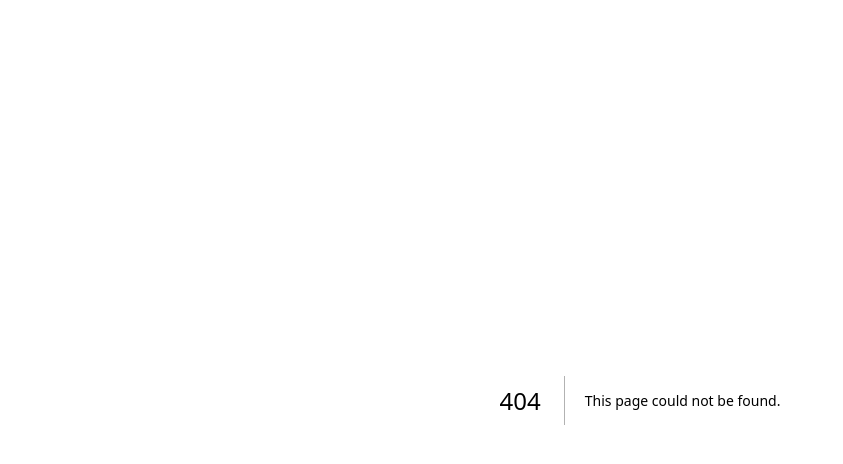
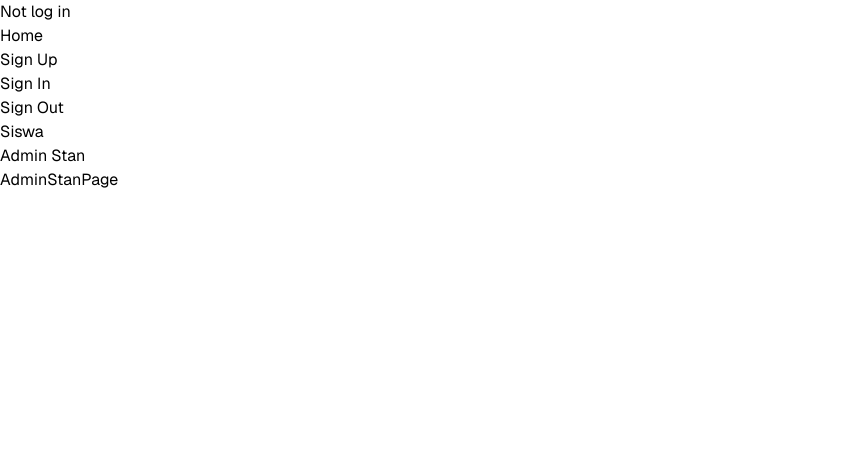
Before and after one commit to fadhilkholaf/web-kantin-negro-ukk-2025, a Next.js app: page /admin-stan in a window 1280 px wide. Before the commit this address had no page. Shown: the top 464 px of the page, without its empty margins (0-843 px from the left). Built offline with nearby package versions, Linux system fonts and the light colour scheme; no server answers.

Commit message:
feat: initial page for each role

```diff
--- /dev/null
+++ b/src/app/(admin-stan)/admin-stan/page.tsx
@@ -0,0 +1,9 @@
+const AdminStanPage = () => {
+  return (
+    <main className="flex h-screen w-full items-center justify-center">
+      AdminStanPage
+    </main>
+  );
+};
+
+export default AdminStanPage;
--- a/src/app/(main)/page.tsx
+++ b/src/app/(core)/page.tsx
@@ -1,6 +1,6 @@
 const HomePage = () => {
   return (
-    <main className="flex justify-center items-center w-full h-screen">
+    <main className="flex h-screen w-full items-center justify-center">
       HomePage
     </main>
   );
--- a/src/app/layout.tsx
+++ b/src/app/layout.tsx
@@ -1,5 +1,9 @@
 import type { Metadata } from "next";
 import { Geist, Geist_Mono } from "next/font/google";
+
+import { Toaster } from "sonner";
+
+import Navbar from "@/components/Navbar";
 
 import "./globals.css";
 
@@ -31,6 +35,8 @@ export default function RootLayout({
       <body
         className={`${geistSans.className} ${geistMono.variable} antialiased`}
       >
+        <Navbar />
+        <Toaster expand richColors />
         {children}
       </body>
     </html>
--- /dev/null
+++ b/src/components/Navbar.tsx
@@ -0,0 +1,57 @@
+import Link from "next/link";
+
+import { auth } from "@/lib/auth";
+
+interface Menu {
+  title: string;
+  url: string;
+}
+
+const menus: Menu[] = [
+  {
+    title: "Home",
+    url: "/",
+  },
+  {
+    title: "Sign Up",
+    url: "/signup",
+  },
+  {
+    title: "Sign In",
+    url: "/signin",
+  },
+  {
+    title: "Sign Out",
+    url: "/signout",
+  },
+  {
+    title: "Siswa",
+    url: "/siswa",
+  },
+  {
+    title: "Admin Stan",
+    url: "/admin-stan",
+  },
+];
+
+const Navbar = async () => {
+  const session = await auth();
+
+  return (
+    <nav>
+      <ul>
+        <li>
+          <p>{session ? `Log in as ${session.user.username}` : "Not log in"}</p>
+        </li>
+        {menus &&
+          menus.map((menu, i) => (
+            <li key={i}>
+              <Link href={menu.url}>{menu.title}</Link>
+            </li>
+          ))}
+      </ul>
+    </nav>
+  );
+};
+
+export default Navbar;
--- /dev/null
+++ b/src/utils/cn.ts
@@ -0,0 +1,6 @@
+import { ClassValue, clsx } from "clsx";
+import { twMerge } from "tailwind-merge";
+
+export const cn = (...inputs: ClassValue[]) => {
+  return twMerge(clsx(inputs));
+};
```
Also changed, not shown: src/app/(core)/layout.tsx (added, +7 -0 lines), src/app/(siswa)/siswa/page.tsx (added, +9 -0 lines).
